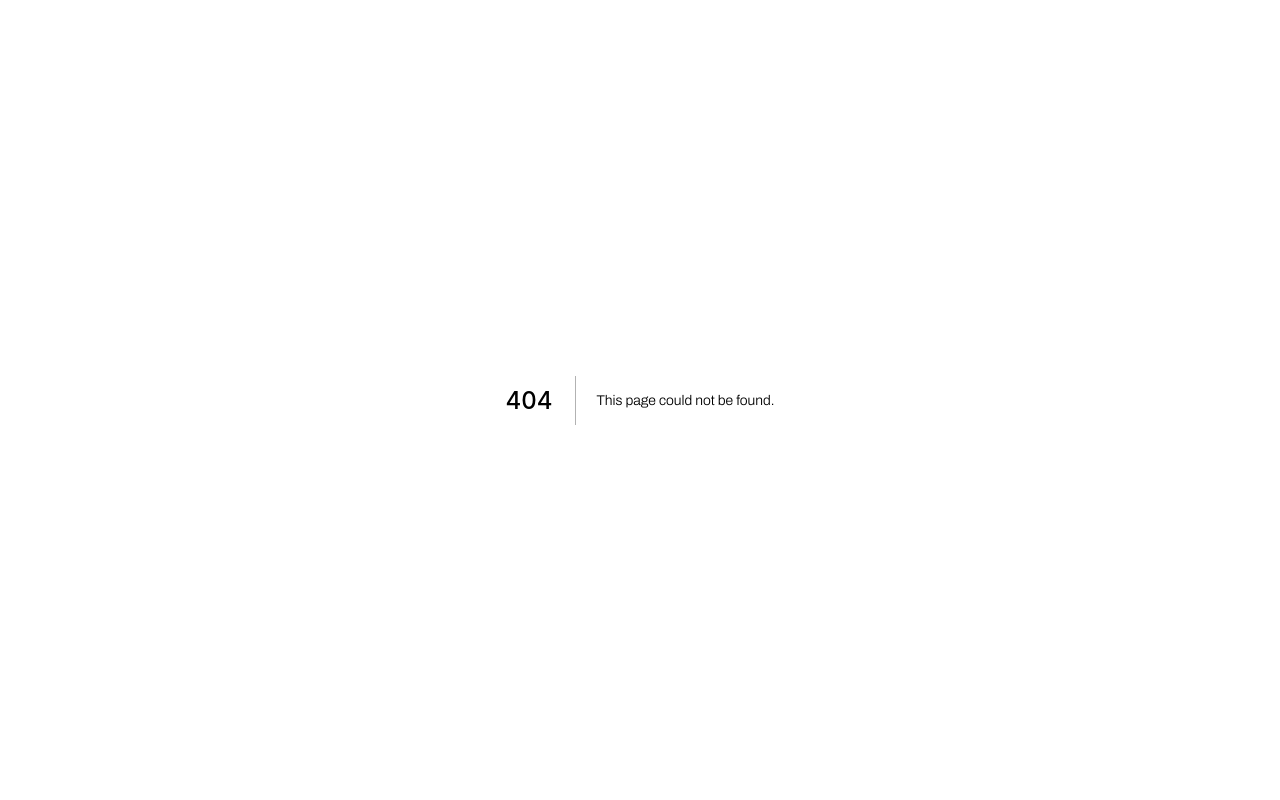
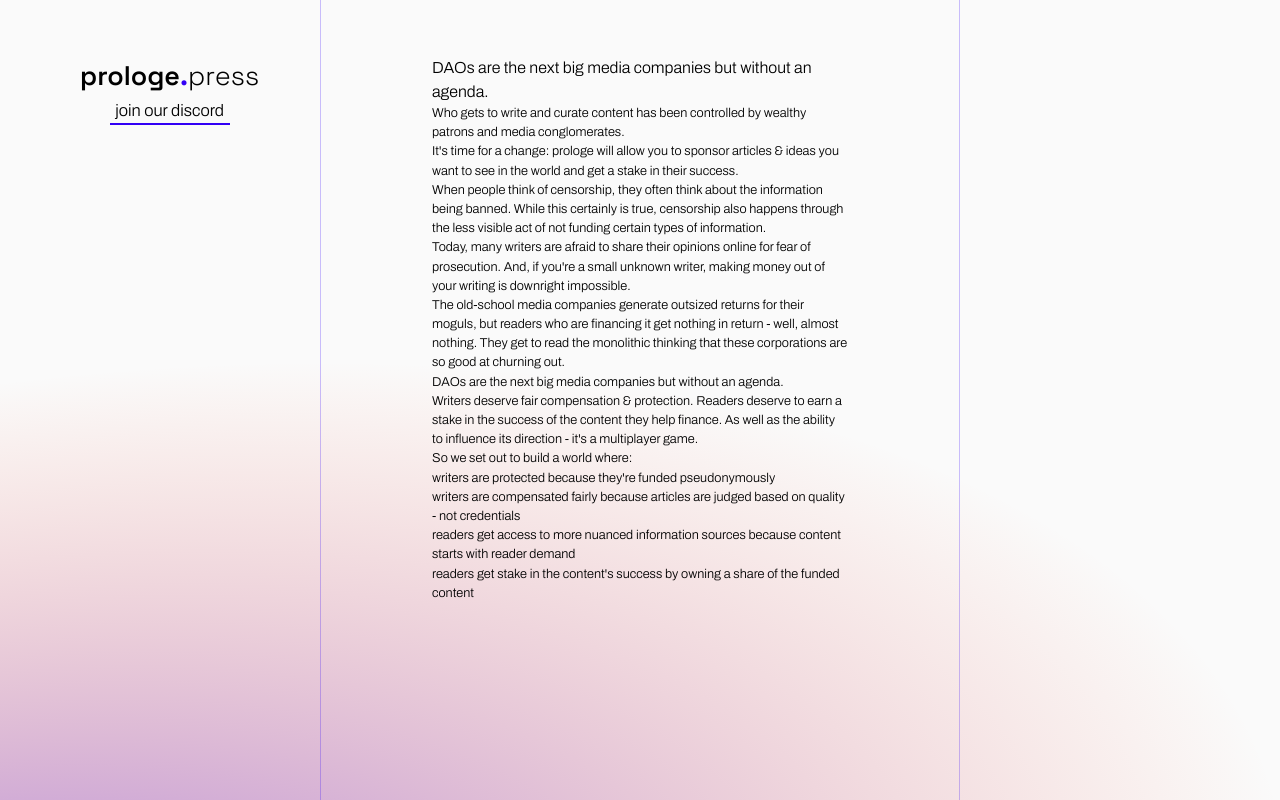
Before and after one commit to daonative/interface, a Next.js app: page /about in a window 1280 px wide. Before the commit this address had no page. Built offline with nearby package versions, Linux system fonts and the light colour scheme; what @web3-react/core would draw is missing.

Commit message:
feat: add about page

```diff
--- /dev/null
+++ b/pages/about.js
@@ -0,0 +1,155 @@
+import { Card } from "../components/Card";
+import { Gradient } from "../components/Gradient";
+import { Nav } from "../components/Nav";
+import { NextSeo } from "next-seo";
+import Link from "next/link";
+
+const Background = () => {
+  return (
+    <div className="fixed top-0 h-screen w-screen bg-prologe-white">
+      <Gradient />
+      <div
+        className={`hidden lg:block h-screen border-r-prologe border-prologe-primary border-opacity-25 fixed right-1/4 top-0`}
+      ></div>
+      <div
+        className={`hidden lg:block h-screen border-r-prologe border-prologe-primary border-opacity-25 fixed left-1/4 top-0`}
+      ></div>
+    </div>
+  );
+};
+
+const Calls = ({ call }) => {
+  const title = "DAOs are the next big media companies but without an agenda.";
+  const description = `Who gets to write and curate content has been controlled by wealthy patrons and media conglomerates.
+
+  ** It's time for a change**: prologe will allow you to sponsor articles & ideas you want to see in the world and get a stake in their success.
+
+  When people think of censorship, they often think about the information being banned. While this certainly is true, censorship also happens through the less visible act of not funding certain types of information.`;
+
+  return (
+    <>
+      <NextSeo
+        title={`${title} | prologe.press`}
+        description={description}
+        openGraph={{
+          url: "https://prologe.press",
+          title: `${title} | prologe.press`,
+          description: description,
+          images: [
+            {
+              url: "https://prologe.press/prologe-seo.png",
+              alt: "prologe.press logo",
+            },
+          ],
+          site_name: "prologe.press",
+        }}
+        twitter={{
+          handle: "@prologe_press",
+          cardType: "summary_large_image",
+        }}
+      />
+
+      <Background />
+      <div className="relative h-full grid md:grid-cols-16 md:py-14 px-2 md:px-0">
+        <div
+          className={`md:col-start-2 md:col-end-5 py-8 md:py-0 px-6 md:px-0`}
+        >
+          <Link href="/">
+            <Nav />
+          </Link>
+        </div>
+        <div
+          className={`md:col-start-6 md:col-end-12 px-0 md:px-8 md:row-start-1 `}
+        >
+          <div>
+            <div></div>
+            <div>
+              <h2>
+                DAOs are the next big media companies but without an agenda.
+              </h2>
+            </div>
+            <div>
+              <p>
+                Who gets to write and curate content has been controlled by
+                wealthy patrons and media conglomerates.
+              </p>
+            </div>
+            <div>
+              <p>
+                <strong> It's time for a change</strong>: prologe will allow you
+                to sponsor articles &amp; ideas you want to see in the world and
+                get a stake in their success.
+              </p>
+            </div>
+            <div>
+              <p>
+                When people think of censorship, they often think about the
+                information being banned. While this certainly is true,
+                censorship also happens through the less visible act of not
+                funding certain types of information.
+              </p>
+            </div>
+            <div>
+              <p>
+                Today, many writers are afraid to share their opinions online
+                for fear of prosecution. And, if you're a small unknown writer,
+                making money out of your writing is downright impossible.
+              </p>
+            </div>
+            <div>
+              <p>
+                The old-school media companies generate outsized returns for
+                their moguls, but readers who are financing it get nothing in
+                return - well, almost nothing. They get to read the monolithic
+                thinking that these corporations are so good at churning out.
+              </p>
+            </div>
+            <div>
+              <blockquote>
+                <p>
+                  {" "}
+                  DAOs are the next big media companies but without an agenda.
+                </p>
+              </blockquote>
+            </div>
+            <div>
+              <p>
+                Writers deserve fair <strong>compensation</strong> &amp;{" "}
+                <strong>protection</strong>. Readers deserve to{" "}
+                <strong>earn a stake in the success</strong> of the content they
+                help finance. As well as the ability to influence its direction
+                - it's a multiplayer game.
+              </p>
+            </div>
+            <div>
+              <p>So we set out to build a world where:</p>
+            </div>
+            <div>
+              <ul>
+                <li data-line="0">
+                  writers are <strong>protected</strong> because they're funded
+                  pseudonymously{" "}
+                </li>
+                <li data-line="1">
+                  writers are <strong>compensated fairly</strong> because
+                  articles are judged based on quality - not credentials{" "}
+                </li>
+                <li data-line="2">
+                  readers get access to{" "}
+                  <strong>more nuanced information sources</strong> because
+                  content starts with reader demand
+                </li>
+                <li data-line="3">
+                  readers get <strong>stake in the content's success</strong> by
+                  owning a share of the funded content
+                </li>
+              </ul>
+            </div>
+          </div>
+        </div>
+      </div>
+    </>
+  );
+};
+
+export default Calls;
```
